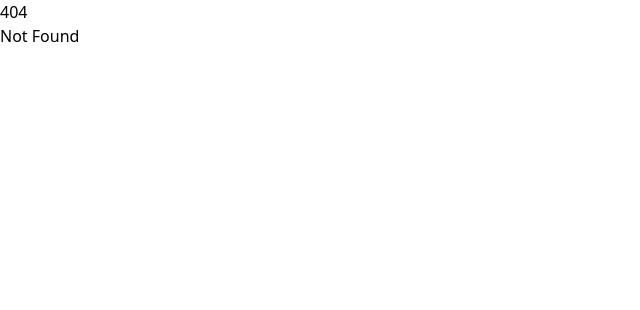
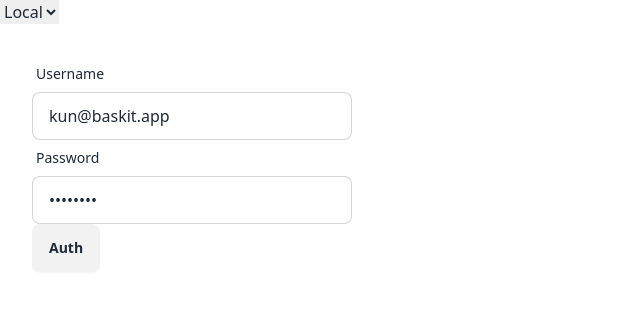
Before and after one commit to qadzifi-baskit/backend-testing-frontend, a SvelteKit app: page /buyer in a window 1280 px wide. Before the commit this address had no page. Shown: the top 310 px of the page, without its empty margins (0-640 px from the left). Built offline with nearby package versions, Linux system fonts and the light colour scheme.

Commit message:
feat(buyer): add buyer page

```diff
--- a/package.json
+++ b/package.json
@@ -23,7 +23,9 @@
 		"@typescript-eslint/eslint-plugin": "^7.0.0",
 		"@typescript-eslint/parser": "^7.0.0",
 		"autoprefixer": "^10.4.19",
-		"eslint": "^8.56.0",
+		"axios": "^1.6.8",
+		"daisyui": "^4.11.1",
+		"eslint": "^8.57.0",
 		"eslint-config-prettier": "^9.1.0",
 		"eslint-plugin-svelte": "^2.35.1",
 		"postcss": "^8.4.38",
@@ -34,6 +36,7 @@
 		"tailwindcss": "^3.4.3",
 		"tslib": "^2.4.1",
 		"typescript": "^5.0.0",
+		"typescript-eslint": "^7.9.0",
 		"vite": "^5.0.3",
 		"vitest": "^1.2.0"
 	},
--- a/src/app.css
+++ b/src/app.css
@@ -1,3 +1,7 @@
 @tailwind base;
 @tailwind components;
 @tailwind utilities;
+
+html, body {
+  height: 100%;
+}
--- a/src/app.html
+++ b/src/app.html
@@ -7,6 +7,6 @@
 		%sveltekit.head%
 	</head>
 	<body data-sveltekit-preload-data="hover">
-		<div style="display: contents">%sveltekit.body%</div>
+    %sveltekit.body%
 	</body>
 </html>
--- a/src/routes/+layout.svelte
+++ b/src/routes/+layout.svelte
@@ -2,4 +2,17 @@
   import "../app.css";
 </script>
 
-<slot />
+<div id="root-layout">
+  <div>
+  <select name="" id="">
+    <option value="">Local</option>
+  </select>
+  </div>
+  <slot />
+</div>
+
+<style>
+  div#root-layout {
+    height: 100%;
+  }
+</style>
--- /dev/null
+++ b/src/routes/buyer/+page.svelte
@@ -0,0 +1,37 @@
+<script lang="ts">
+	import axios from 'axios';
+	import type { MouseEventHandler } from "svelte/elements";
+
+  let username = 'kun@baskit.app';
+  let password = '12345678';
+
+  const onAuth:MouseEventHandler<HTMLButtonElement> = async () => {
+    const response = await axios.post('http://127.0.0.1');
+    console.log({response});
+  };
+</script>
+
+<div id="buyer-page">
+  <label class="form-control w-full max-w-xs">
+    <div class="label">
+      <span class="label-text">Username</span>
+    </div>
+    <input type="text" placeholder="username" value={username} class="input input-bordered w-full max-w-xs" />
+  </label>
+  <label class="form-control w-full max-w-xs">
+    <div class="label">
+      <span class="label-text">Password</span>
+    </div>
+    <input type="password" placeholder="password" value={password} class="input input-bordered w-full max-w-xs" />
+  </label>
+  <button class="btn" on:click={onAuth}>
+    Auth
+  </button>
+</div>
+
+<style>
+  div#buyer-page {
+    padding: 32px;
+    height: 100%;
+  }
+</style>
--- a/tailwind.config.js
+++ b/tailwind.config.js
@@ -1,8 +1,12 @@
+import daisyui from 'daisyui'
+
 /** @type {import('tailwindcss').Config} */
 export default {
   content: ['./src/**/*.{html,js,svelte,ts}'],
   theme: {
     extend: {},
   },
-  plugins: [],
+  plugins: [
+    daisyui,
+  ],
 }
```
Also changed, not shown: .eslintrc.cjs, src/lib/index.ts (line endings or trailing spaces), 1 other file (tests, documents, lock files or other folders).
